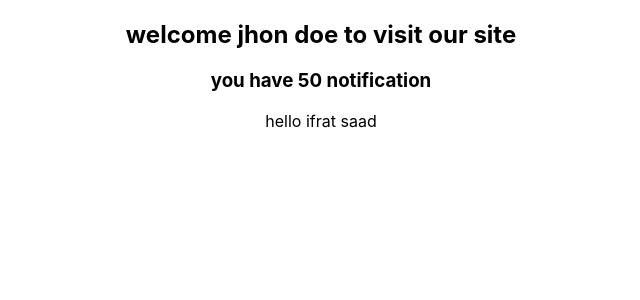
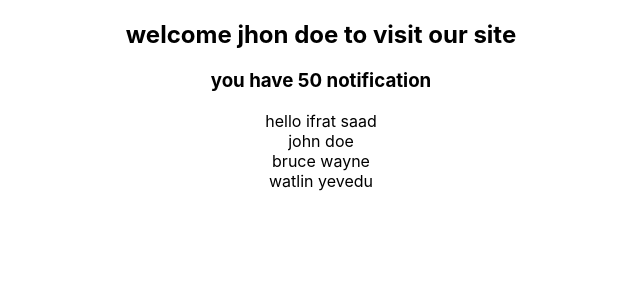
Before and after one commit to saad710/Typescript-React, a React (Create React App) app: page / in a window 1280 px wide. Shown: the top 300 px of the page, without its empty margins (319-959 px from the left). Built offline with nearby package versions, Linux system fonts and the light colour scheme.

Commit message:
array-props

```diff
--- a/src/App.tsx
+++ b/src/App.tsx
@@ -2,8 +2,8 @@ import React from 'react';
 import logo from './logo.svg';
 import './App.css';
 import TypeInfo from './component/TypeInfo';
-import { isJsxFragment } from 'typescript';
 import People from './component/People';
+import PersonList from './component/PersonList';
 
 
 function App() {
@@ -12,10 +12,26 @@ function App() {
    first : 'ifrat',
    last : 'saad'
   }
+
+  const nameList = [
+    {
+      first : "john",
+      last : "doe"
+    },
+    {
+      first : 'bruce',
+      last : 'wayne'
+    },
+    {
+      first : 'watlin',
+      last: 'yevedu'
+    }
+  ]
   return (
     <div className="App">
       <TypeInfo name = 'jhon doe' notificationCount={30} isLoggedin={true}/>
       <People name = {personName}/>
+      <PersonList names = {nameList}/>
     </div>
   );
 }
--- /dev/null
+++ b/src/component/PersonList.tsx
@@ -0,0 +1,24 @@
+import React from 'react';
+
+type ListProps = {
+    names : {
+        first : string,
+        last : string
+    }[]
+}
+
+const PersonList = (props:ListProps) => {
+    return (
+        <div>
+           {
+               props.names.map(name => (
+                   <div>
+                       {name.first} {name.last}
+                   </div>
+               ))
+           }
+        </div>
+    );
+};
+
+export default PersonList;
```
